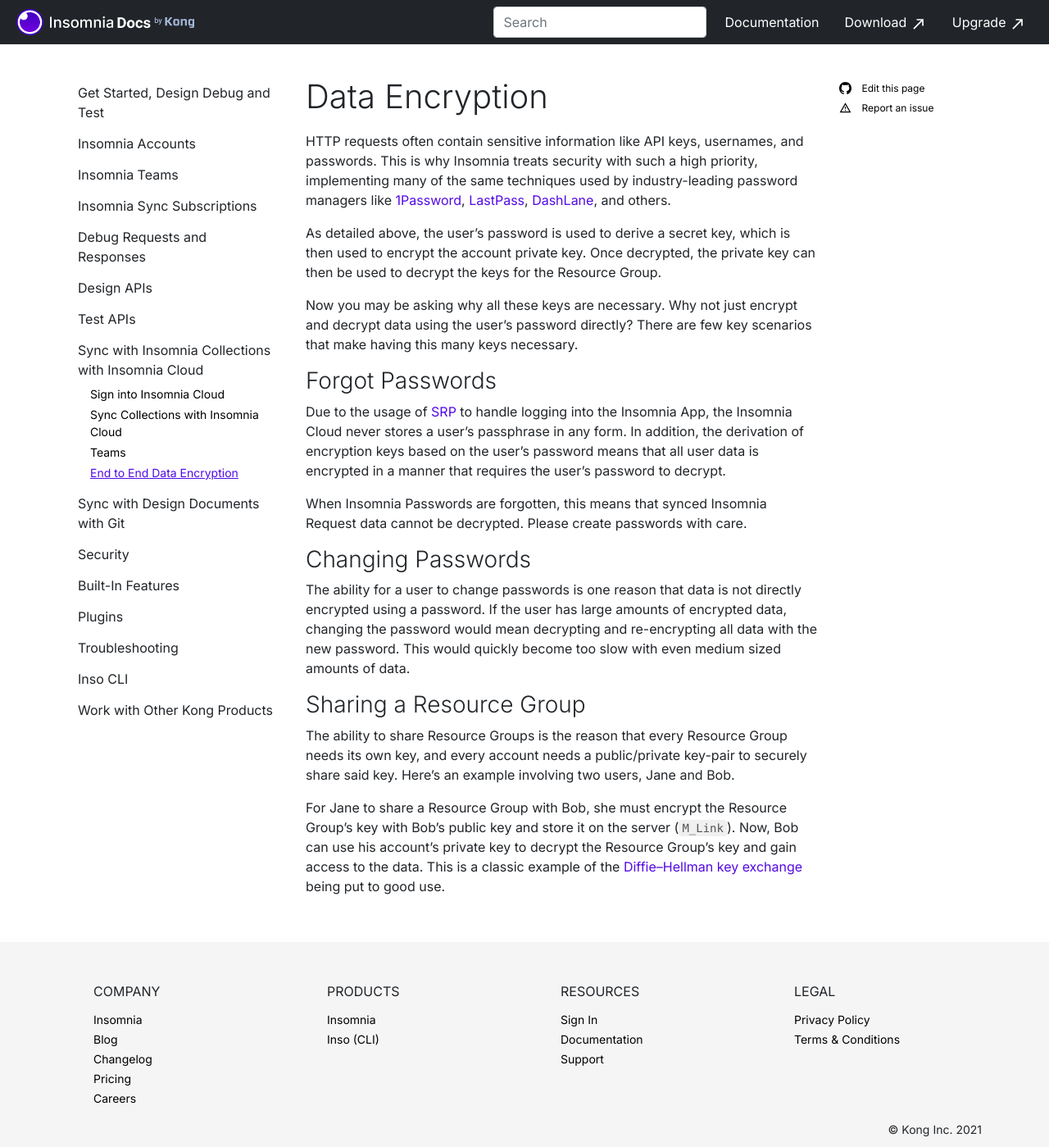
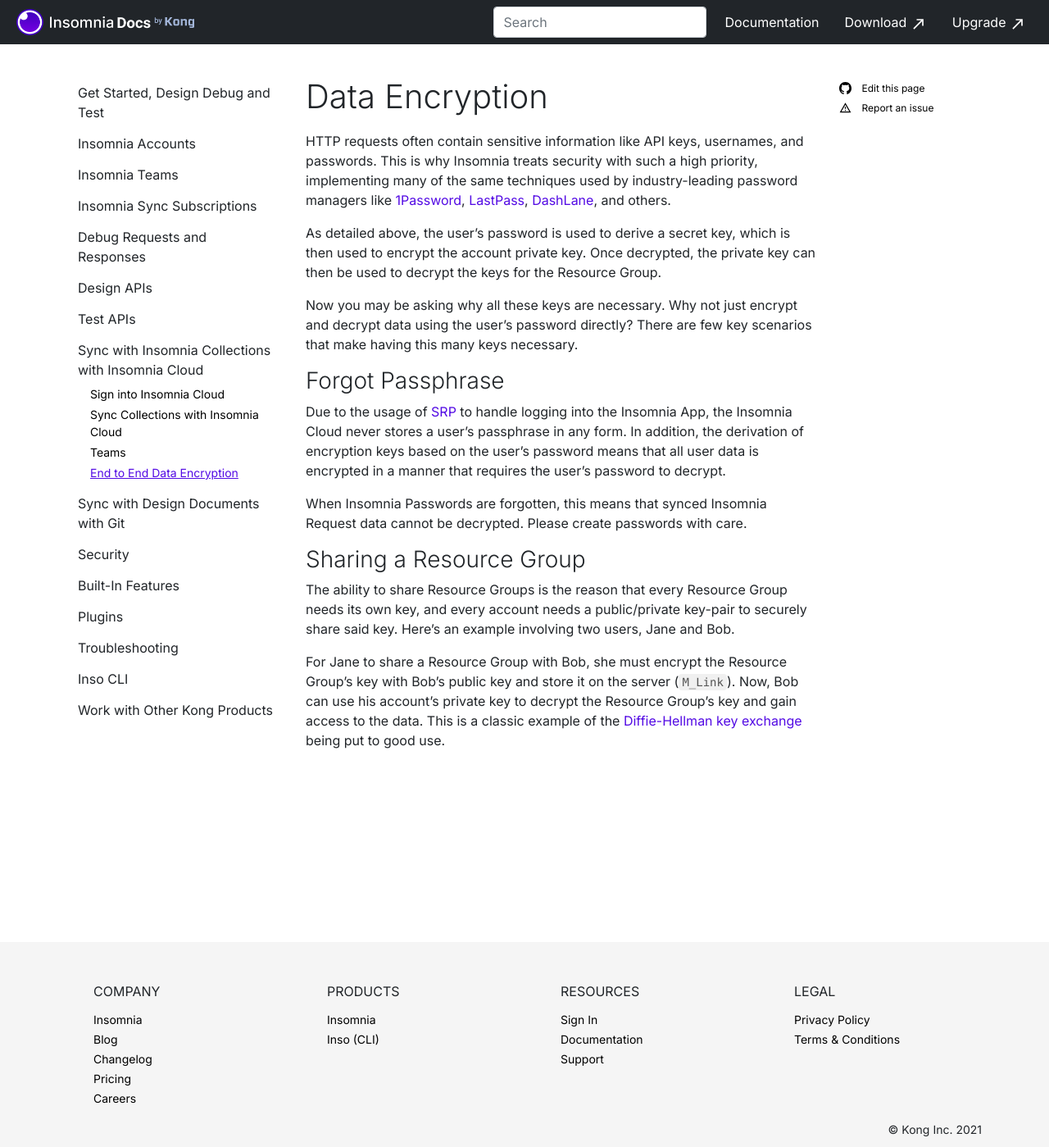
Before and after one commit to Kong/insomnia-docs, a Jekyll site: the page built from docs/insomnia/data-encryption.md, in a window 1280 px wide and 1399 px high. Shown: the whole window at 82% size. Built offline with Jekyll 4.4.1, drawn with Linux system fonts in a browser that asks for light colours; comment, search, counter and statistics services are not loaded.

Commit message:
chore: update docs regarding passphrase and new login [INS-3273]

```diff
--- a/docs/_data/main-nav.yaml
+++ b/docs/_data/main-nav.yaml
@@ -19,10 +19,8 @@
     items:
       - title: Insomnia Accounts
         url: /insomnia/accounts
-      - title: Forgotten Passwords
-        url: /insomnia/forgot-password
-      - title: Change Password
-        url: /insomnia/change-password
+      - title: Forgotten Passphrase
+        url: /insomnia/forgot-passphrase
   - title: Insomnia Teams
     collapse-id: teams
     items:
--- a/docs/insomnia/data-encryption.md
+++ b/docs/insomnia/data-encryption.md
@@ -7,22 +7,18 @@
 
 HTTP requests often contain sensitive information like API keys, usernames, and passwords. This is why Insomnia treats security with such a high priority, implementing many of the same techniques used by industry-leading password managers like [1Password](https://1password.com/), [LastPass](https://www.lastpass.com/), [DashLane](https://www.dashlane.com/), and others.
 
-As detailed above, the user’s password is used to derive a secret key, which is then used to encrypt the account private key. Once decrypted, the private key can then be used to decrypt the keys for the Resource Group.
+As detailed above, the user's password is used to derive a secret key, which is then used to encrypt the account private key. Once decrypted, the private key can then be used to decrypt the keys for the Resource Group.
 
-Now you may be asking why all these keys are necessary. Why not just encrypt and decrypt data using the user’s password directly? There are few key scenarios that make having this many keys necessary.
+Now you may be asking why all these keys are necessary. Why not just encrypt and decrypt data using the user's password directly? There are few key scenarios that make having this many keys necessary.
 
-### Forgot Passwords
+### Forgot Passphrase
 
 Due to the usage of [SRP](https://en.wikipedia.org/wiki/Secure_Remote_Password_protocol) to handle logging into the Insomnia App, the Insomnia Cloud never stores a user's passphrase in any form.  In addition, the derivation of encryption keys based on the user's password means that all user data is encrypted in a manner that requires the user's password to decrypt.
 
 When Insomnia Passwords are forgotten, this means that synced Insomnia Request data cannot be decrypted.  Please create passwords with care.
 
-### Changing Passwords
-
-The ability for a user to change passwords is one reason that data is not directly encrypted using a password. If the user has large amounts of encrypted data, changing the password would mean decrypting and re-encrypting all data with the new password. This would quickly become too slow with even medium sized amounts of data.
-
 ### Sharing a Resource Group
 
-The ability to share Resource Groups is the reason that every Resource Group needs its own key, and every account needs a public/private key-pair to securely share said key. Here’s an example involving two users, Jane and Bob.
+The ability to share Resource Groups is the reason that every Resource Group needs its own key, and every account needs a public/private key-pair to securely share said key. Here's an example involving two users, Jane and Bob.
 
-For Jane to share a Resource Group with Bob, she must encrypt the Resource Group’s key with Bob’s public key and store it on the server (`M_Link`). Now, Bob can use his account’s private key to decrypt the Resource Group’s key and gain access to the data. This is a classic example of the [Diffie–Hellman key exchange](https://en.wikipedia.org/wiki/Diffie%E2%80%93Hellman_key_exchange) being put to good use.
+For Jane to share a Resource Group with Bob, she must encrypt the Resource Group's key with Bob's public key and store it on the server (`M_Link`). Now, Bob can use his account's private key to decrypt the Resource Group's key and gain access to the data. This is a classic example of the [Diffie-Hellman key exchange](https://en.wikipedia.org/wiki/Diffie%E2%80%93Hellman_key_exchange) being put to good use.
```
Also changed, not shown: docs/insomnia/accounts.md (+6 -3 lines), docs/insomnia/change-password.md (deleted, +0 -18 lines), docs/insomnia/forgot-passphrase.md (added, +47 -0 lines), docs/insomnia/forgot-password.md (deleted, +0 -12 lines), docs/insomnia/password-recovery.md (+1 -11 lines), docs/insomnia/security-features.md (+9 -5 lines), docs/assets/images/forgot-passphrase-menu.jpg (added), docs/assets/images/forgot-passphrase-via-invite.jpg (added), docs/assets/images/forgot-passphrase-via-login.jpg (added).
